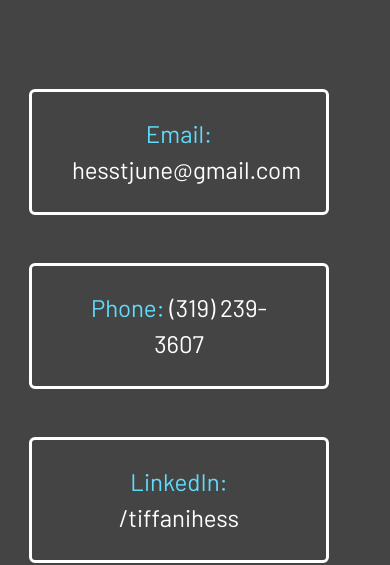
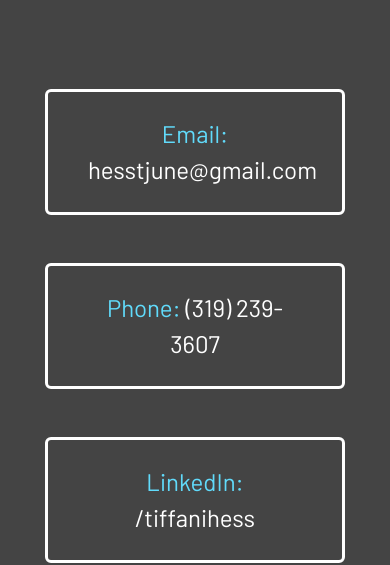
Before and after one commit to bumblybee/Portfolio, a website: page dist/contact.html in a window 390 px wide. Shown: the part 306-871 px from the top of the page. Drawn offline with Linux system fonts and the light colour scheme.

Commit message:
Removed margin right on contact items mobile

```diff
--- a/scss/_mobile.scss
+++ b/scss/_mobile.scss
@@ -62,17 +62,14 @@
   .contact-items {
     width: 100%;
     flex-direction: column;
-    justify-content: center;
+    // justify-content: center;
     align-items: center;
-
-    div {
-      margin-right: 0 !important;
-    }
   }
 
   .contact-items div {
     display: flex;
     width: 500px;
+    margin-right: 0 !important;
 
     span {
       margin-right: 0.5rem;
@@ -180,6 +177,7 @@
   .contact-items div {
     font-size: 1.5rem;
     width: 400px;
+    margin-right: 0 !important;
   }
 }
 
@@ -222,8 +220,14 @@
     }
   }
 
+  .contact-items {
+    flex-direction: column;
+    align-items: center;
+  }
+
   .contact-items div {
     width: 300px;
     flex-direction: column;
+    align-items: center;
   }
 }
```
Also changed, not shown: dist/css/main.css, 1 other file.
